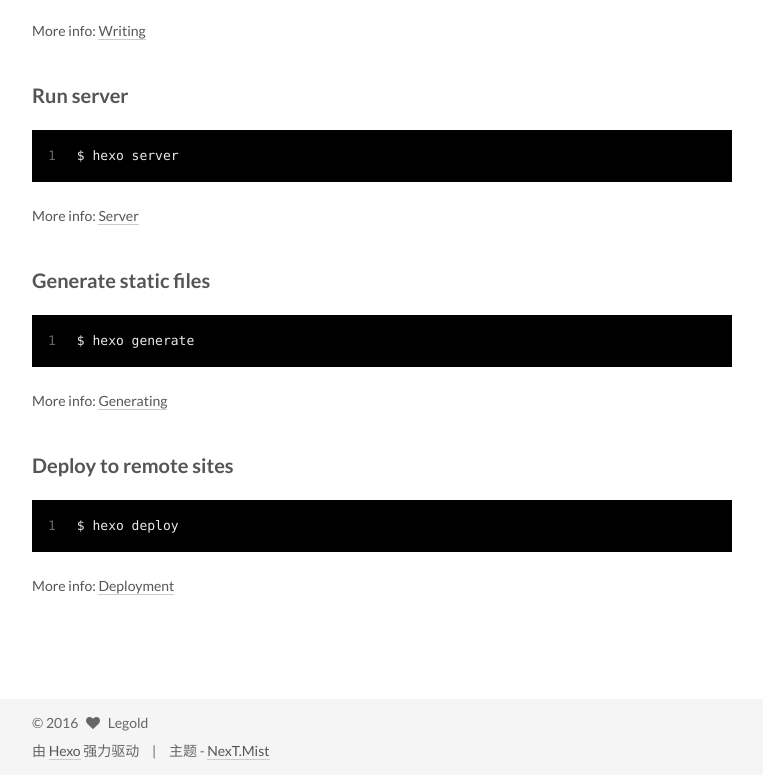
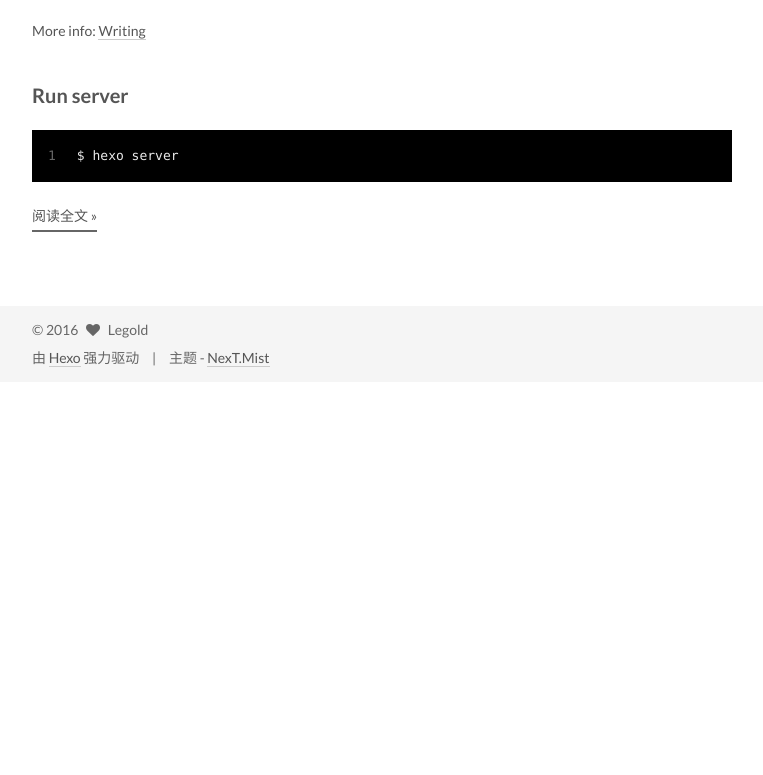
Before and after one commit to legold/legold.github.io, a plain HTML site: page index.html in a window 1280 px wide. Shown: the part 1583-2358 px from the top of the page, without its empty margins (258-1021 px from the left). After the commit the page ends 1965 px from the top, so only its background shows below. Drawn offline with Linux system fonts and the light colour scheme.

Commit message:
Site updated: 2016-08-31 18:28:25

```diff
--- a/css/main.css
+++ b/css/main.css
@@ -1548,7 +1548,7 @@ pre .javascript .function {
   width: 4px;
   height: 4px;
   border-radius: 50%;
-  background: #2d2647;
+  background: #66ffda;
 }
 .links-of-blogroll {
   font-size: 13px;
--- a/index.html
+++ b/index.html
@@ -392,18 +392,15 @@
 
 
 
-
-            <p>高效、简洁而快速！Welcome to <a href="https://hexo.io/" target="_blank" rel="external">Hexo</a>! This is your very first post. Check <a href="https://hexo.io/docs/" target="_blank" rel="external">documentation</a> for more info. If you get any problems when using Hexo, you can find the answer in <a href="https://hexo.io/docs/troubleshooting.html" target="_blank" rel="external">troubleshooting</a> or you can ask me on <a href="https://github.com/hexojs/hexo/issues" target="_blank" rel="external">GitHub</a>.</p>
+          <p>高效、简洁而快速！Welcome to <a href="https://hexo.io/">Hexo</a>! This is your very first post. Check <a href="https://hexo.io/docs/">documentation</a> for more info. If you get any problems when using Hexo, you can find the answer in <a href="https://hexo.io/docs/troubleshooting.html">troubleshooting</a> or you can ask me on <a href="https://github.com/hexojs/hexo/issues">GitHub</a>.</p>
 <h2 id="Quick-Start"><a href="#Quick-Start" class="headerlink" title="Quick Start"></a>Quick Start</h2><h3 id="Create-a-new-post"><a href="#Create-a-new-post" class="headerlink" title="Create a new post"></a>Create a new post</h3><figure class="highlight bash"><table><tr><td class="gutter"><pre><div class="line">1</div></pre></td><td class="code"><pre><div class="line">$ hexo new <span class="string">"My New Post"</span></div></pre></td></tr></table></figure>
-<p>More info: <a href="https://hexo.io/docs/writing.html" target="_blank" rel="external">Writing</a></p>
+<p>More info: <a href="https://hexo.io/docs/writing.html">Writing</a></p>
 <h3 id="Run-server"><a href="#Run-server" class="headerlink" title="Run server"></a>Run server</h3><figure class="highlight bash"><table><tr><td class="gutter"><pre><div class="line">1</div></pre></td><td class="code"><pre><div class="line">$ hexo server</div></pre></td></tr></table></figure>
-<p>More info: <a href="https://hexo.io/docs/server.html" target="_blank" rel="external">Server</a></p>
-<h3 id="Generate-static-files"><a href="#Generate-static-files" class="headerlink" title="Generate static files"></a>Generate static files</h3><figure class="highlight bash"><table><tr><td class="gutter"><pre><div class="line">1</div></pre></td><td class="code"><pre><div class="line">$ hexo generate</div></pre></td></tr></table></figure>
-<p>More info: <a href="https://hexo.io/docs/generating.html" target="_blank" rel="external">Generating</a></p>
-<h3 id="Deploy-to-remote-sites"><a href="#Deploy-to-remote-sites" class="headerlink" title="Deploy to remote sites"></a>Deploy to remote sites</h3><figure class="highlight bash"><table><tr><td class="gutter"><pre><div class="line">1</div></pre></td><td class="code"><pre><div class="line">$ hexo deploy</div></pre></td></tr></table></figure>
-<p>More info: <a href="https://hexo.io/docs/deployment.html" target="_blank" rel="external">Deployment</a></p>
-
-
+          <div class="post-more-link text-center">
+            <a class="btn" href="/2016/08/30/hello-world/#more" rel="contents">
+              阅读全文 &raquo;
+            </a>
+          </div>
 
 
     </div>
```
Also changed, not shown: 2016/08/30/hello-world/index.html (+2 -1 lines).
